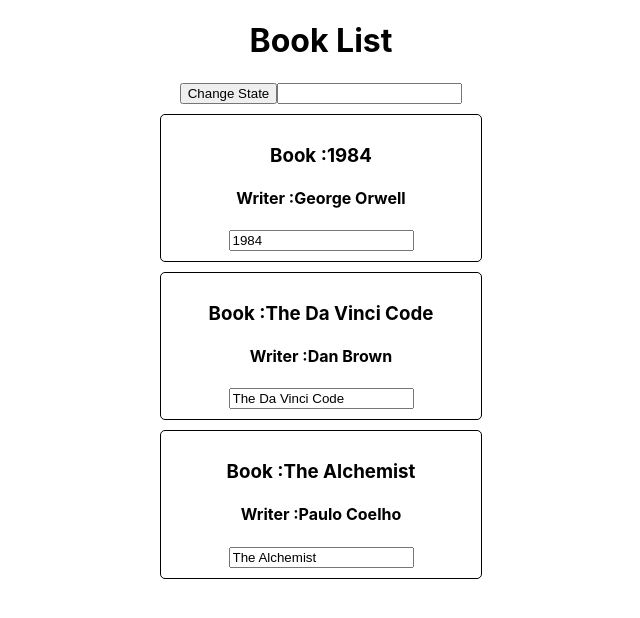
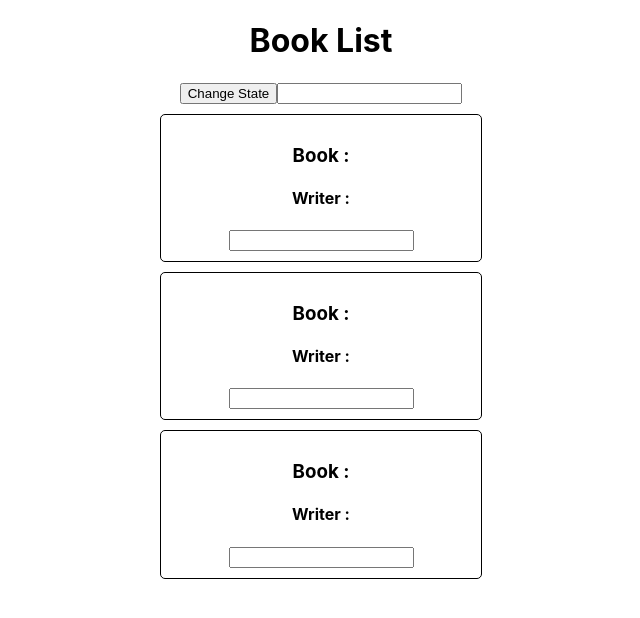
Before and after one commit to muzahid2559/React_Practice, a React (Create React App) app: page / in a window 1280 px wide. Shown: the top 618 px of the page, without its empty margins (319-959 px from the left). Built offline with nearby package versions, Linux system fonts and the light colour scheme.

Commit message:
Creating Component List

```diff
--- a/src/App.js
+++ b/src/App.js
@@ -35,15 +35,26 @@ changeWithInputState = e =>{
 }
 
   render() {
+
+    //const booksState = this.state.books;
+
+    const books = this.state.books.map(book =>{
+    return(
+      <Book
+      bookName = {book.BookName}
+      writer = {book.writer}
+      />
+    );
+
+    });
+
+
     return (
           <div className="App">
             <h1>Book List</h1>
             <button onClick={() => this.changeBookState("Nineteen Eighty-Four")}>Change State</button>
             <input type="text" onChange={this.changeWithInputState}></input>
-
-            <Book BookName = {this.state.books[0].BookName} Writer = {this.state.books[0].writer} inputName = {this.changeWithInputState}/>
-            <Book BookName = {this.state.books[1].BookName} Writer = {this.state.books[1].writer}/>
-            <Book BookName = {this.state.books[2].BookName} Writer = {this.state.books[2].writer} change = {this.changeBookState.bind(this,"Nineteen 84")}/>
+            {books}
 
           </div>
         );
```
